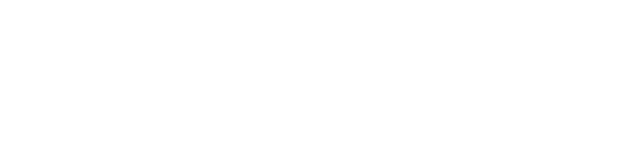
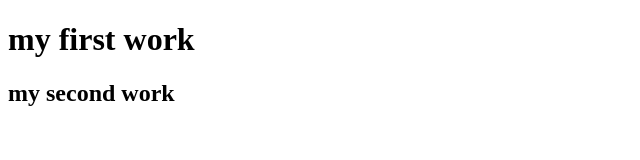
Before and after one commit to MIZANUR-RAHOMAN-SHAKIB/my-third, a plain HTML site: page index.html in a window 1280 px wide. Shown: the whole page, without its empty margins (0-640 px from the left). Drawn offline with Linux system fonts and the light colour scheme.

Commit message:
my extra work

```diff
--- a/index.html
+++ b/index.html
@@ -7,6 +7,7 @@
     <title>my second repository</title>
 </head>
 <body>
-
+    <h1>my first work</h1>
+    <h2>my second work</h2>
 </body>
 </html>
```
